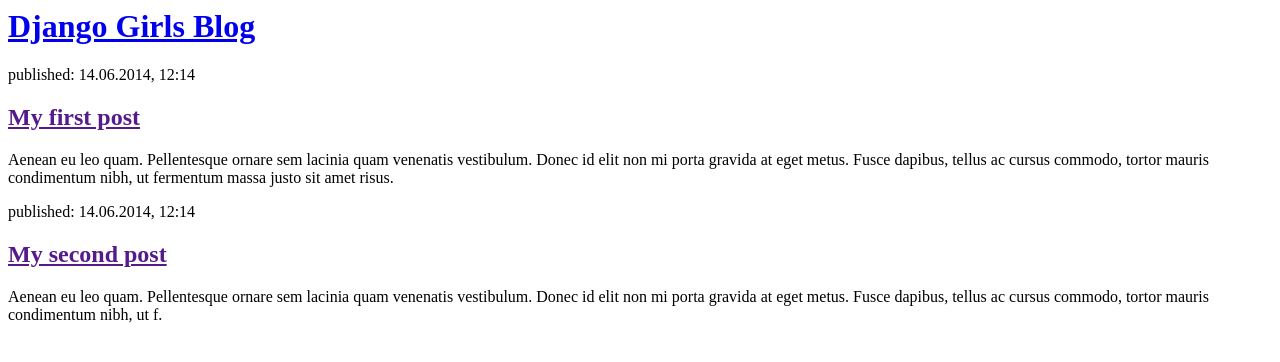
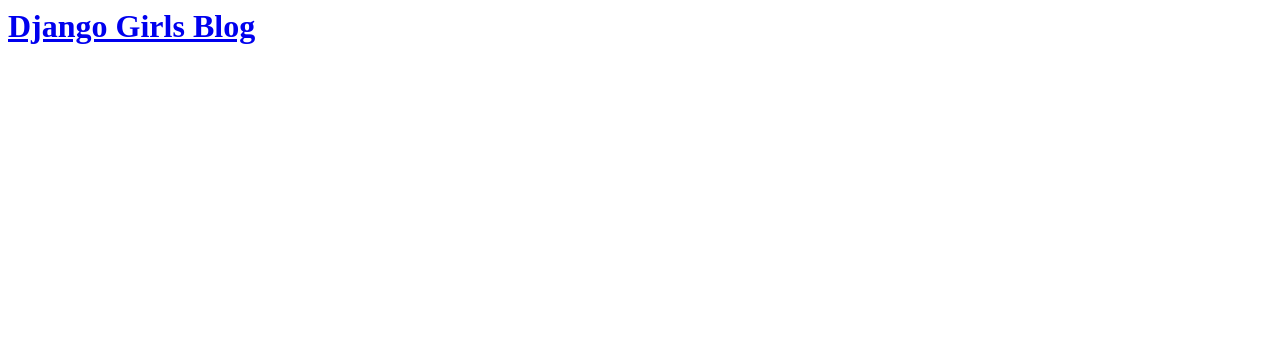
Before and after one commit to Diachenkomike/polyspacex, a Django app: page / in a window 1280 px wide. Shown: the top 362 px of the page. Run offline with Django 3.2, Linux system fonts and the light colour scheme.

Commit message:
Changed the HTML for the site.

```diff
--- a/blog/templates/blog/post_list.html
+++ b/blog/templates/blog/post_list.html
@@ -7,16 +7,6 @@
             <h1><a href="/">Django Girls Blog</a></h1>
         </div>
 
-        <div>
-            <p>published: 14.06.2014, 12:14</p>
-            <h2><a href="">My first post</a></h2>
-            <p>Aenean eu leo quam. Pellentesque ornare sem lacinia quam venenatis vestibulum. Donec id elit non mi porta gravida at eget metus. Fusce dapibus, tellus ac cursus commodo, tortor mauris condimentum nibh, ut fermentum massa justo sit amet risus.</p>
-        </div>
 
-        <div>
-            <p>published: 14.06.2014, 12:14</p>
-            <h2><a href="">My second post</a></h2>
-            <p>Aenean eu leo quam. Pellentesque ornare sem lacinia quam venenatis vestibulum. Donec id elit non mi porta gravida at eget metus. Fusce dapibus, tellus ac cursus commodo, tortor mauris condimentum nibh, ut f.</p>
-        </div>
     </body>
 </html>
--- a/blog/views.py
+++ b/blog/views.py
@@ -1,5 +1,7 @@
 from django.shortcuts import render
 
+from django.utils import timezone
 # Create your views here.
 def post_list(request):
+
     return render(request, 'blog/post_list.html', {})
```
Also changed, not shown: db.sqlite3.
